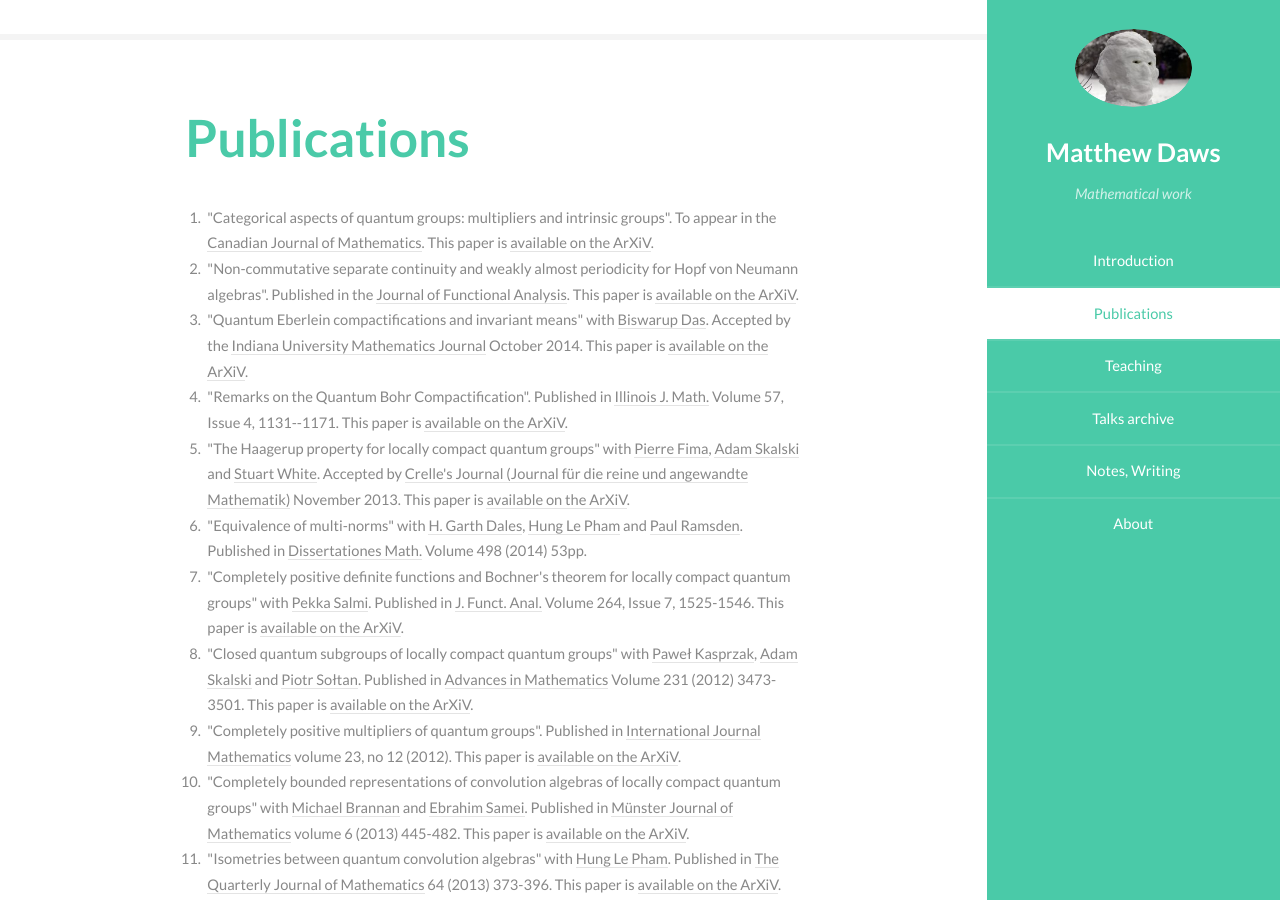
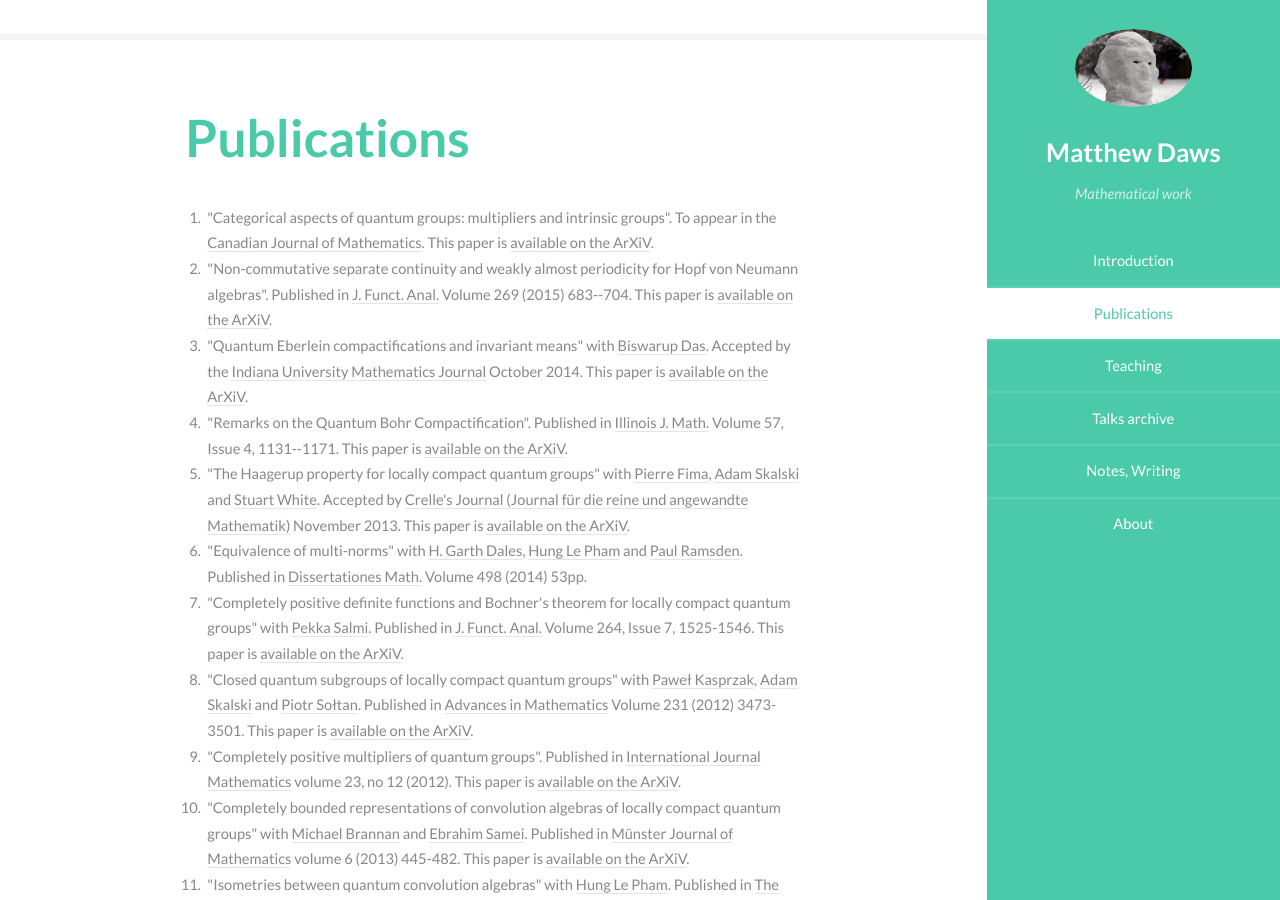
Before and after one commit to MatthewDaws/MatthewDaws.github.io, a Jekyll site: the page mathematics/index.html, which Jekyll copies as it is, in a window 1280 px wide and 900 px high, scrolled down 1000 px. Built offline with Jekyll 4.4.1, drawn with Linux system fonts in a browser that asks for light colours.

Commit message:
Add bibliographic data

```diff
--- a/mathematics/index.html
+++ b/mathematics/index.html
@@ -87,8 +87,8 @@
 								</li>
 
 								<li>"Non-commutative separate continuity and weakly almost periodicity for Hopf von Neumann algebras".
-								Published in the <a href="http://www.sciencedirect.com/science/article/pii/S0022123615000026">Journal
-								of Functional Analysis</a>.
+								Published in <a href="http://www.sciencedirect.com/science/article/pii/S0022123615000026">J. Funct. Anal.</a>
+								Volume 269 (2015) 683--704.
 								This paper is <a href="http://arxiv.org/abs/1409.7302">available on the ArXiV</a>.
 								</li>
 
```
